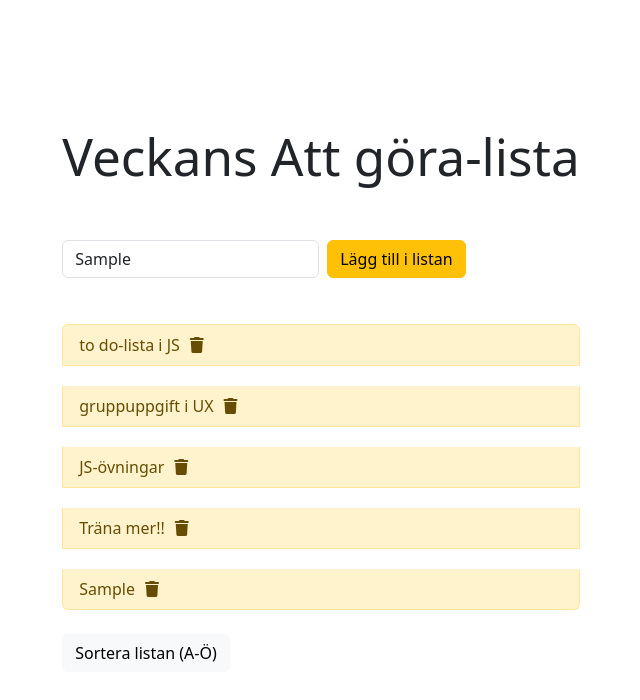
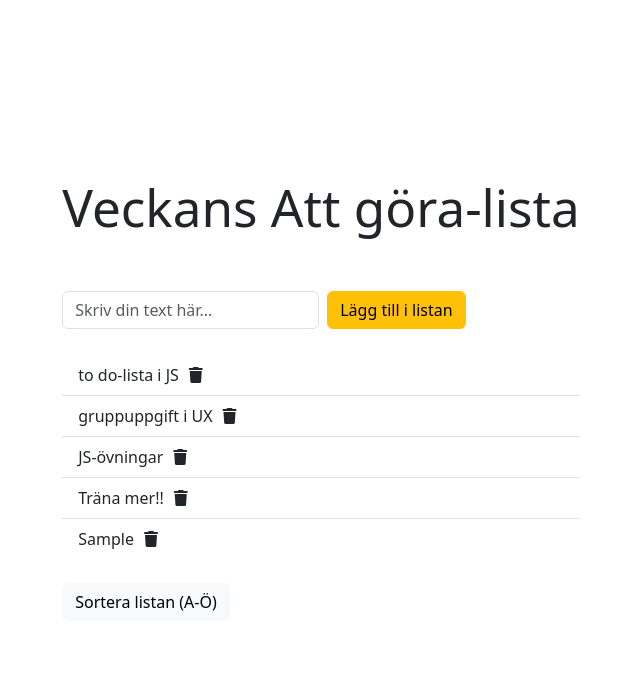
Before and after one commit to emmariklund/the-todos, a website built with Vite: page index.html in a window 1280 px wide. Both pictures are taken after typing "Sample" into the empty fields and a click on the button "Lägg till i listan". Shown: the whole page, without its empty margins (319-959 px from the left). Built offline with nearby package versions, Linux system fonts and the light colour scheme.

Commit message:
made it so that you cannot submit an empty input

```diff
--- a/index.html
+++ b/index.html
@@ -40,7 +40,7 @@
           </div>
         </form>
       </div>
-      <ul id="toDoList" class="list-group"></ul>
+      <ul id="toDoList" class="list-group list-group-flush"></ul>
       <br />
       <button id="sortButton" class="btn btn-light">
         Sortera listan (A-Ö)
--- a/src/main.js
+++ b/src/main.js
@@ -4,11 +4,17 @@ import { createHtml } from "./utils";
 
 const handleSubmit = (e) => {
   e.preventDefault();
-  const text = document.getElementById("myInput").value;
+  const input = document.getElementById("myInput");
+  const text = input.value.trim();
+
+  if (text === "") return;
+
   const newTodo = new Todo(text);
   myList.push(newTodo);
   localStorage.setItem("ToDo", JSON.stringify(myList));
   createHtml(myList);
+
+  input.value = "";
 };
 
 const form = document.getElementById("writeList");
--- a/src/style.css
+++ b/src/style.css
@@ -84,7 +84,8 @@ button:focus-visible {
 
 li {
   text-align: left;
-  margin-top: 20px;
+  padding: 60px;
+  /*margin-top: 20px;*/
 }
 
 #writeList {
--- a/src/utils.js
+++ b/src/utils.js
@@ -6,7 +6,7 @@ export const createHtml = (myList) => {
   myList.forEach((todo, i) => {
     // console.log(todo);
     const li = document.createElement("li");
-    li.className = "listItem list-group-item list-group-item-warning";
+    li.className = "listItem list-group-item";
     li.innerHTML = todo.text;
 
     const deleteIcon = document.createElement("i");
```
